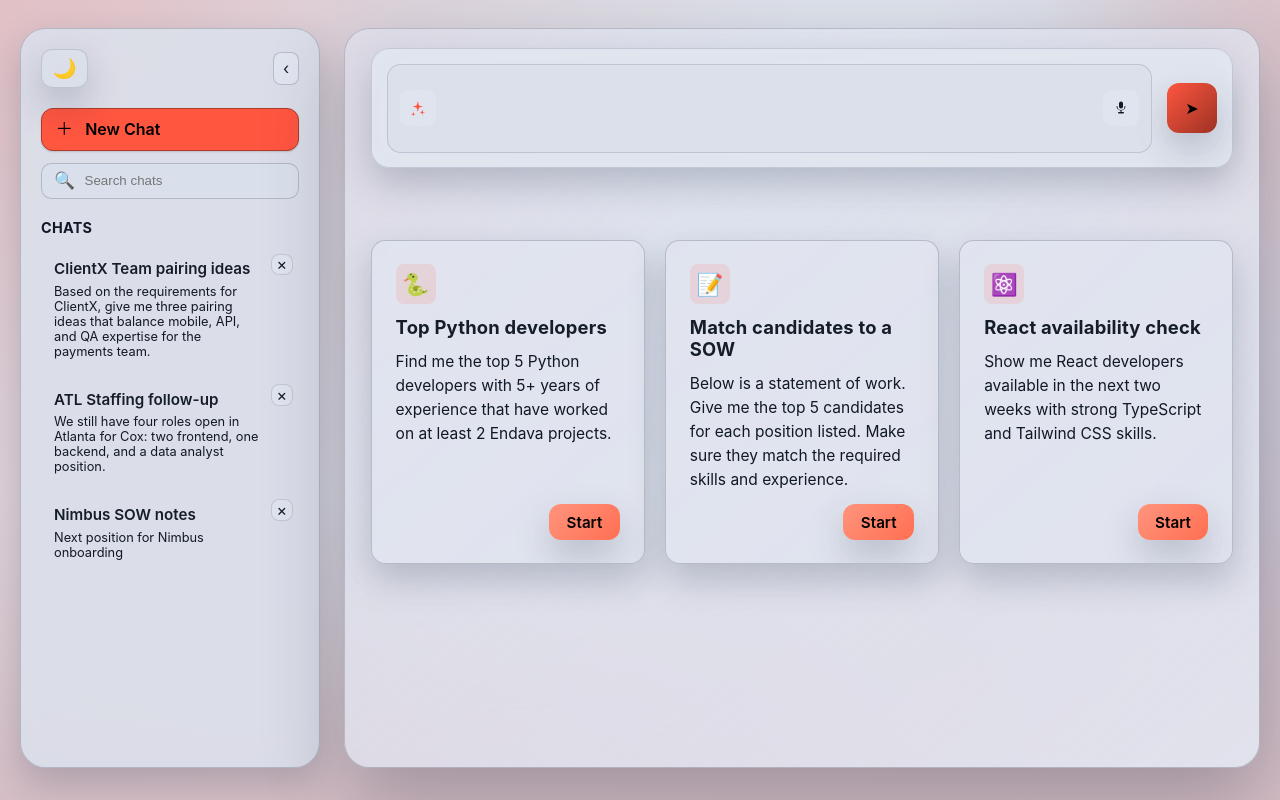
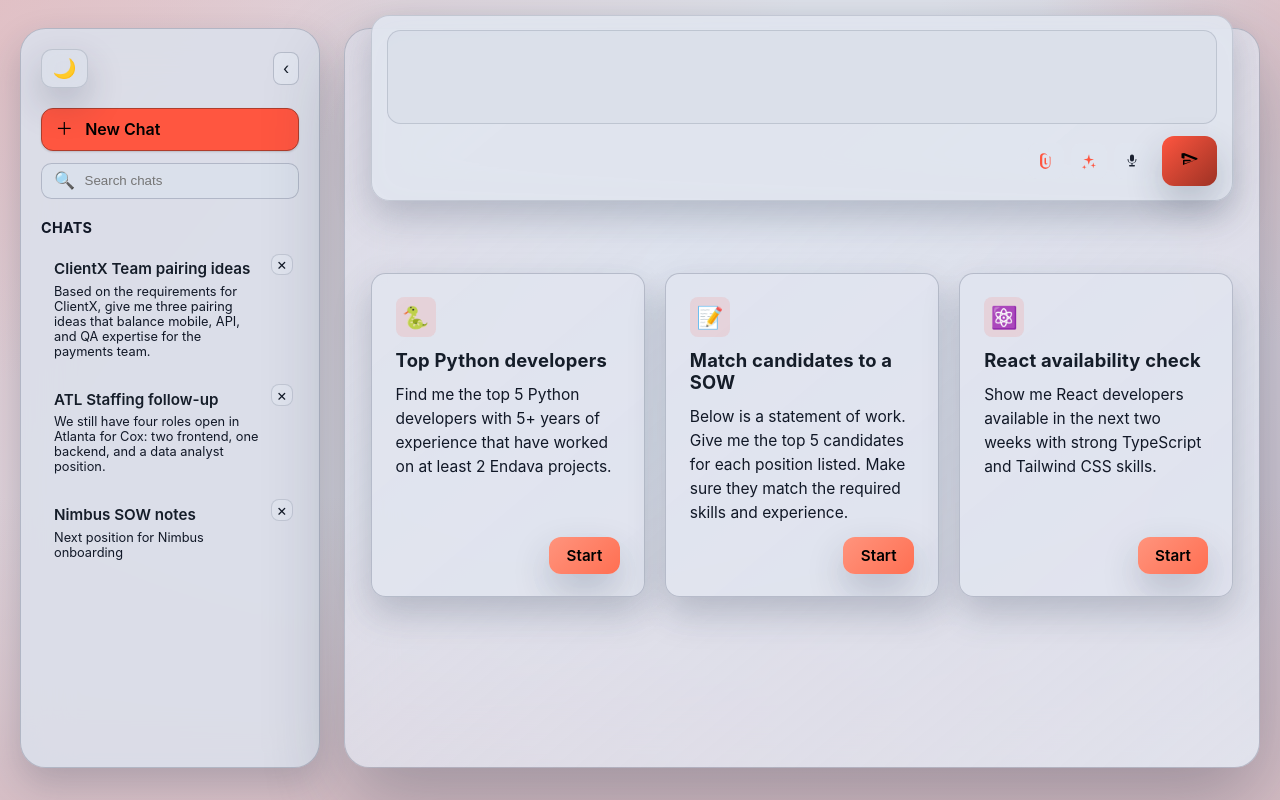
Before and after one commit to garystorey/chat-ui-no-framework, a React (Vite) app: page / in a window 1280 px wide. Built offline with nearby package versions, Linux system fonts and the light colour scheme.

Commit message:
Add attachment support and restructure input icons

```diff
--- a/src/App.tsx
+++ b/src/App.tsx
@@ -7,10 +7,10 @@ import {
   useState,
   type MouseEvent,
 } from 'react';
-import type { Message } from './atoms/chatAtoms';
+import type { Message, MessageAttachment } from './atoms/chatAtoms';
 import { messagesAtom, typingAtom } from './atoms/chatAtoms';
 import ChatWindow from './components/ChatWindow';
-import UserInput from './components/UserInput';
+import UserInput, { UserInputSendPayload } from './components/UserInput';
 import Card from './components/Card';
 import Sidebar, { ChatSummary } from './components/Sidebar';
 import useTheme from './hooks/useTheme';
@@ -28,6 +28,55 @@ const getId = () => {
     return crypto.randomUUID();
   }
   return `${Date.now()}-${Math.random().toString(16).slice(2)}`;
+};
+
+
+type AttachmentRequest = MessageAttachment & { data: string };
+
+const arrayBufferToBase64 = (buffer: ArrayBuffer) => {
+  let binary = '';
+  const bytes = new Uint8Array(buffer);
+  const chunkSize = 0x8000;
+
+  for (let index = 0; index < bytes.length; index += chunkSize) {
+    const chunk = bytes.subarray(index, index + chunkSize);
+    binary += String.fromCharCode(...chunk);
+  }
+
+  if (typeof globalThis.btoa === 'function') {
+    return globalThis.btoa(binary);
+  }
+
+  throw new Error('Base64 encoding is not supported in this environment.');
+};
+
+const encodeFileToBase64 = async (file: File) => {
+  const buffer = await file.arrayBuffer();
+  return arrayBufferToBase64(buffer);
+};
+
+const buildMessageAttachments = (files: File[]): MessageAttachment[] =>
+  files.map((file) => ({
+    id: getId(),
+    name: file.name,
+    size: file.size,
+    type: file.type,
+  }));
+
+const buildAttachmentRequestPayload = async (
+  files: File[],
+  metadata: MessageAttachment[]
+): Promise<AttachmentRequest[]> => {
+  if (!files.length) {
+    return [];
+  }
+
+  return Promise.all(
+    files.map(async (file, index) => ({
+      ...metadata[index],
+      data: await encodeFileToBase64(file),
+    }))
+  );
 };
 
 
@@ -321,7 +370,7 @@ const App = () => {
   }, [activeChatId, messages]);
 
   const handleSend = useCallback(
-    (text: string) => {
+    async ({ text, attachments }: UserInputSendPayload) => {
       if (!text) {
         return false;
       }
@@ -338,7 +387,29 @@ const App = () => {
         setChatOpen(true);
       }
 
-      const userMessage: Message = { id: getId(), sender: 'user', content: text };
+      let messageAttachments: MessageAttachment[] = [];
+      let requestAttachments: AttachmentRequest[] = [];
+
+      if (attachments.length) {
+        messageAttachments = buildMessageAttachments(attachments);
+
+        try {
+          requestAttachments = await buildAttachmentRequestPayload(
+            attachments,
+            messageAttachments
+          );
+        } catch (error) {
+          console.error('Unable to read attachments', error);
+          return false;
+        }
+      }
+
+      const userMessage: Message = {
+        id: getId(),
+        sender: 'user',
+        content: text,
+        ...(messageAttachments.length ? { attachments: messageAttachments } : {}),
+      };
       const assistantMessageId = getId();
       const assistantMessage: Message = { id: assistantMessageId, sender: 'bot', content: '' };
       let assistantReply = '';
@@ -362,6 +433,7 @@ const App = () => {
             model: DEFAULT_CHAT_MODEL,
             messages: toChatCompletionMessages(conversationForRequest),
             stream: true,
+            ...(requestAttachments.length ? { attachments: requestAttachments } : {}),
           },
           signal: controller.signal,
           onChunk: (chunk: ChatCompletionStreamResponse) => {
--- a/src/components/UserInput.css
+++ b/src/components/UserInput.css
@@ -1,12 +1,13 @@
+
 .input-panel {
   background: color-mix(in oklab, var(--panel-solid) 94%, transparent);
   border: 1px solid color-mix(in oklab, var(--panel-border) 70%, transparent);
   border-radius: 1.15rem;
   padding: 0.9rem 0.95rem;
   display: flex;
-  flex-direction: row;
-  align-items: center;
-  gap: 0.9rem;
+  flex-direction: column;
+  align-items: stretch;
+  gap: 0.85rem;
   box-shadow: var(--shadow-soft);
   margin: 0;
   backdrop-filter: blur(18px) saturate(150%);
@@ -28,17 +29,14 @@ body.chat-open .input-panel {
   flex-direction: column;
   align-items: stretch;
   width: 100%;
+  gap: 0.75rem;
 }
 
 .input-panel__field {
-  display: flex;
-  align-items: center;
-  gap: 0.75rem;
   background: color-mix(in oklab, var(--panel) 84%, transparent);
   border-radius: 0.85rem;
   border: 1px solid color-mix(in oklab, var(--panel-border) 70%, transparent);
-  padding: 0.35rem 0.75rem;
-  position: relative;
+  padding: 0.35rem 0.85rem;
 }
 
 .input-panel textarea {
@@ -56,28 +54,106 @@ body.chat-open .input-panel {
   outline: none;
 }
 
+.input-panel textarea:focus {
+  outline: none;
+}
+
 .input-panel textarea::placeholder {
   color: color-mix(in oklab, var(--muted) 78%, transparent);
 }
 
-.input-panel textarea:focus {
-  outline: none;
+.input-panel__attachment-list {
+  list-style: none;
+  margin: 0;
+  padding: 0;
+  display: flex;
+  flex-wrap: wrap;
+  gap: 0.5rem;
 }
 
-.input-panel__glyph {
+.input-panel__attachment-item {
+  display: inline-flex;
+  align-items: center;
+  gap: 0.5rem;
+  padding: 0.35rem 0.6rem;
+  border-radius: 0.65rem;
+  background: color-mix(in oklab, var(--panel-solid) 90%, transparent);
+  color: color-mix(in oklab, var(--text) 90%, transparent);
+  font-size: 0.85rem;
+}
+
+.input-panel__attachment-name {
+  max-width: 16rem;
+  overflow: hidden;
+  text-overflow: ellipsis;
+  white-space: nowrap;
+}
+
+.input-panel__attachment-remove {
+  background: none;
+  border: none;
+  color: var(--accent);
+  cursor: pointer;
+  font: inherit;
+  padding: 0;
+}
+
+.input-panel__attachment-remove:hover {
+  text-decoration: underline;
+}
+
+.input-panel__controls {
+  display: flex;
+  align-items: center;
+  justify-content: flex-end;
+  gap: 0.75rem;
+}
+
+.input-panel__actions {
+  display: inline-flex;
+  align-items: center;
+  gap: 0.45rem;
+}
+
+.input-panel__file-input {
+  display: none;
+}
+
+.input-panel__icon-button {
   display: inline-flex;
   align-items: center;
   justify-content: center;
   width: 2.25rem;
   height: 2.25rem;
   border-radius: 0.6rem;
-  background: color-mix(in oklab, var(--panel-solid) 90%, transparent);
-  color: var(--accent);
-  flex-shrink: 0;
+  border: none;
+  background: color-mix(in oklab, var(--panel-solid) 92%, transparent);
+  color: color-mix(in oklab, var(--muted) 90%, transparent);
+  cursor: pointer;
+  transition: filter var(--duration-sm) var(--ease-out),
+    transform var(--duration-sm) var(--ease-out);
 }
 
-.input-panel__glyph--trail {
-  color: var(--muted);
+.input-panel__icon-button:hover {
+  filter: brightness(1.06);
+  transform: translateY(-1px);
+}
+
+.input-panel__icon-button:active {
+  transform: translateY(0);
+}
+
+.input-panel__icon-button:focus-visible {
+  outline: none;
+  box-shadow: var(--focus-ring);
+}
+
+.input-panel__icon-button--accent {
+  color: var(--accent);
+}
+
+.input-panel__icon-button--muted {
+  color: color-mix(in oklab, var(--muted) 95%, transparent);
 }
 
 .input-panel__submit {
@@ -120,12 +196,16 @@ body.chat-open .input-panel {
 
 @media (max-width: 600px) {
   .input-panel {
-    flex-direction: column;
-    gap: 0.75rem;
     padding: 0.85rem;
   }
 
-  .input-panel__submit {
-    width: 100%;
+  .input-panel__controls {
+    flex-direction: column;
+    align-items: stretch;
+    gap: 0.65rem;
+  }
+
+  .input-panel__actions {
+    justify-content: flex-end;
   }
 }
--- a/src/components/UserInput.tsx
+++ b/src/components/UserInput.tsx
@@ -7,38 +7,27 @@ import {
   useEffect,
   useImperativeHandle,
   useRef,
+  useState,
 } from 'react';
+import { AttachmentIcon, MicIcon, SendIcon, SparkIcon } from './icons';
 import './UserInput.css';
+
+export type UserInputSendPayload = {
+  text: string;
+  attachments: File[];
+};
 
 type UserInputProps = {
   value: string;
   onChange: (value: string) => void;
-  onSend: (text: string) => boolean;
+  onSend: (payload: UserInputSendPayload) => Promise<boolean> | boolean;
 };
-
-const SparkIcon = () => (
-  <svg aria-hidden="true" width="18" height="18" viewBox="0 0 18 18" fill="none">
-    <path
-      d="M9 2.25 9.75 6a1 1 0 0 0 .75.75L14 7.5l-3.5 1a1 1 0 0 0-.7.7l-1.05 3.5-1-3.5a1 1 0 0 0-.7-.7L3.5 7.5l3.5-.75a1 1 0 0 0 .75-.75L9 2.25ZM4.25 12.75l.375 1.5a.75.75 0 0 0 .525.525l1.5.375-1.5.375a.75.75 0 0 0-.525.525l-.375 1.5-.375-1.5a.75.75 0 0 0-.525-.525l-1.5-.375 1.5-.375a.75.75 0 0 0 .525-.525l.375-1.5Zm9-2.25.45 1.8a.9.9 0 0 0 .63.63l1.8.45-1.8.45a.9.9 0 0 0-.63.63l-.45 1.8-.45-1.8a.9.9 0 0 0-.63-.63l-1.8-.45 1.8-.45a.9.9 0 0 0 .63-.63l.45-1.8Z"
-      fill="currentColor"
-      fillRule="evenodd"
-      clipRule="evenodd"
-    />
-  </svg>
-);
-
-const MicIcon = () => (
-  <svg aria-hidden="true" width="16" height="16" viewBox="0 0 16 16" fill="none">
-    <path
-      d="M8 1.5a2 2 0 0 0-2 2v3a2 2 0 1 0 4 0v-3a2 2 0 0 0-2-2Zm4.5 5a.5.5 0 0 0-1 0A3.5 3.5 0 0 1 8 10a3.5 3.5 0 0 1-3.5-3.5.5.5 0 0 0-1 0A4.5 4.5 0 0 0 7.5 10.45V12H5.75a.75.75 0 1 0 0 1.5h4.5a.75.75 0 1 0 0-1.5H8.5v-1.55A4.5 4.5 0 0 0 12.5 6.5Z"
-      fill="currentColor"
-    />
-  </svg>
-);
 
 const UserInput = forwardRef<HTMLTextAreaElement, UserInputProps>(
   ({ value, onChange, onSend }, forwardedRef) => {
     const textareaRef = useRef<HTMLTextAreaElement>(null);
+    const fileInputRef = useRef<HTMLInputElement>(null);
+    const [attachments, setAttachments] = useState<File[]>([]);
 
     useImperativeHandle(forwardedRef, () => textareaRef.current!);
 
@@ -49,36 +38,42 @@ const UserInput = forwardRef<HTMLTextAreaElement, UserInputProps>(
       textarea.style.height = `${textarea.scrollHeight}px`;
     }, [value]);
 
+    const sendMessage = useCallback(async () => {
+      const trimmed = value.trim();
+      if (!trimmed) {
+        return false;
+      }
+
+      const sent = await Promise.resolve(
+        onSend({
+          text: trimmed,
+          attachments,
+        })
+      );
+
+      if (sent) {
+        setAttachments([]);
+      }
+
+      return sent;
+    }, [attachments, onSend, value]);
+
     const handleSubmit = useCallback(
       (event: FormEvent<HTMLFormElement>) => {
         event.preventDefault();
-        const trimmed = value.trim();
-        if (!trimmed) {
-          return;
-        }
-        const sent = onSend(trimmed);
-        if (!sent) {
-          return;
-        }
+        void sendMessage();
       },
-      [onSend, value]
+      [sendMessage]
     );
 
     const handleKeyDown = useCallback(
       (event: KeyboardEvent<HTMLTextAreaElement>) => {
         if (event.key === 'Enter' && !event.shiftKey) {
           event.preventDefault();
-          const trimmed = value.trim();
-          if (!trimmed) {
-            return;
-          }
-          const sent = onSend(trimmed);
-          if (!sent) {
-            return;
-          }
+          void sendMessage();
         }
       },
-      [onSend, value]
+      [sendMessage]
     );
 
     const handleChange = useCallback(
@@ -87,6 +82,52 @@ const UserInput = forwardRef<HTMLTextAreaElement, UserInputProps>(
       },
       [onChange]
     );
+
+    const handleAttachmentButtonClick = useCallback(() => {
+      fileInputRef.current?.click();
+    }, []);
+
+    const handleAttachmentChange = useCallback(
+      (event: ChangeEvent<HTMLInputElement>) => {
+        const files = event.target.files;
+        if (!files?.length) {
+          return;
+        }
+
+        setAttachments((current) => {
+          const next = [...current];
+          Array.from(files).forEach((file) => {
+            const exists = next.some(
+              (existing) =>
+                existing.name === file.name &&
+                existing.size === file.size &&
+                existing.lastModified === file.lastModified
+            );
+
+            if (!exists) {
+              next.push(file);
+            }
+          });
+          return next;
+        });
+
+        event.target.value = '';
+      },
+      []
+    );
+
+    const handleRemoveAttachment = useCallback((target: File) => {
+      setAttachments((current) =>
+        current.filter(
+          (file) =>
+            !(
+              file.name === target.name &&
+              file.size === target.size &&
+              file.lastModified === target.lastModified
+            )
+        )
+      );
+    }, []);
 
     return (
       <form
@@ -100,9 +141,6 @@ const UserInput = forwardRef<HTMLTextAreaElement, UserInputProps>(
             Enter your request
           </label>
           <div className="input-panel__field">
-            <span className="input-panel__glyph" aria-hidden="true">
-              <SparkIcon />
-            </span>
             <textarea
               id="inputText"
               ref={textareaRef}
@@ -115,21 +153,76 @@ const UserInput = forwardRef<HTMLTextAreaElement, UserInputProps>(
               aria-describedby="inputHint"
               autoFocus
             />
-            <span className="input-panel__glyph input-panel__glyph--trail" aria-hidden="true">
-              <MicIcon />
-            </span>
+          </div>
+          {attachments.length > 0 ? (
+            <ul className="input-panel__attachment-list">
+              {attachments.map((file) => (
+                <li
+                  key={`${file.name}-${file.lastModified}`}
+                  className="input-panel__attachment-item"
+                >
+                  <span className="input-panel__attachment-name">{file.name}</span>
+                  <button
+                    type="button"
+                    className="input-panel__attachment-remove"
+                    onClick={() => handleRemoveAttachment(file)}
+                    aria-label={`Remove ${file.name}`}
+                  >
+                    Remove
+                  </button>
+                </li>
+              ))}
+            </ul>
+          ) : null}
+          <div className="input-panel__controls">
+            <input
+              ref={fileInputRef}
+              type="file"
+              className="input-panel__file-input"
+              onChange={handleAttachmentChange}
+              multiple
+              tabIndex={-1}
+              aria-hidden="true"
+            />
+            <div className="input-panel__actions">
+              <button
+                type="button"
+                className="input-panel__icon-button input-panel__icon-button--accent"
+                onClick={handleAttachmentButtonClick}
+                aria-label="Add attachment"
+                title="Add attachment"
+              >
+                <AttachmentIcon />
+              </button>
+              <button
+                type="button"
+                className="input-panel__icon-button input-panel__icon-button--accent"
+                aria-label="Insert spark"
+                title="Insert spark"
+              >
+                <SparkIcon />
+              </button>
+              <button
+                type="button"
+                className="input-panel__icon-button input-panel__icon-button--muted"
+                aria-label="Start voice input"
+                title="Start voice input"
+              >
+                <MicIcon />
+              </button>
+            </div>
+            <button
+              type="submit"
+              className="input-panel__submit"
+              aria-label="Send message"
+            >
+              <SendIcon />
+            </button>
           </div>
           <div id="inputHint" className="sr-only">
             Press Enter to send and Shift+Enter for newline
           </div>
         </div>
-        <button
-          type="submit"
-          className="input-panel__submit"
-          aria-label="Send message"
-        >
-          <span aria-hidden="true">➤</span>
-        </button>
       </form>
     );
   }
--- /dev/null
+++ b/src/components/icons/AttachmentIcon.tsx
@@ -0,0 +1,22 @@
+import type { SVGProps } from 'react';
+
+const AttachmentIcon = (props: SVGProps<SVGSVGElement>) => (
+  <svg
+    aria-hidden="true"
+    width="18"
+    height="18"
+    viewBox="0 0 18 18"
+    fill="none"
+    focusable="false"
+    {...props}
+  >
+    <path
+      d="M12.75 5.25v6.375a3.75 3.75 0 0 1-7.5 0V4.875a2.625 2.625 0 0 1 5.25 0v6.188a1.5 1.5 0 0 1-3 0V6.375a.75.75 0 0 1 1.5 0v4.312a.75.75 0 1 0 1.5 0V4.875a3.75 3.75 0 1 0-7.5 0v6.75a5.25 5.25 0 1 0 10.5 0V5.25a.75.75 0 0 0-1.5 0Z"
+      fill="currentColor"
+      fillRule="evenodd"
+      clipRule="evenodd"
+    />
+  </svg>
+);
+
+export default AttachmentIcon;
--- /dev/null
+++ b/src/components/icons/MicIcon.tsx
@@ -0,0 +1,20 @@
+import type { SVGProps } from 'react';
+
+const MicIcon = (props: SVGProps<SVGSVGElement>) => (
+  <svg
+    aria-hidden="true"
+    width="16"
+    height="16"
+    viewBox="0 0 16 16"
+    fill="none"
+    focusable="false"
+    {...props}
+  >
+    <path
+      d="M8 1.5a2 2 0 0 0-2 2v3a2 2 0 1 0 4 0v-3a2 2 0 0 0-2-2Zm4.5 5a.5.5 0 0 0-1 0A3.5 3.5 0 0 1 8 10a3.5 3.5 0 0 1-3.5-3.5.5.5 0 0 0-1 0A4.5 4.5 0 0 0 7.5 10.45V12H5.75a.75.75 0 1 0 0 1.5h4.5a.75.75 0 1 0 0-1.5H8.5v-1.55A4.5 4.5 0 0 0 12.5 6.5Z"
+      fill="currentColor"
+    />
+  </svg>
+);
+
+export default MicIcon;
--- /dev/null
+++ b/src/components/icons/SendIcon.tsx
@@ -0,0 +1,20 @@
+import type { SVGProps } from 'react';
+
+const SendIcon = (props: SVGProps<SVGSVGElement>) => (
+  <svg
+    aria-hidden="true"
+    width="20"
+    height="20"
+    viewBox="0 0 20 20"
+    fill="none"
+    focusable="false"
+    {...props}
+  >
+    <path
+      d="M3.215 2.293a.75.75 0 0 1 .804-.178l13 5a.75.75 0 0 1 0 1.39l-13 5A.75.75 0 0 1 3 13.75v-4.3a.75.75 0 0 1 .75-.75H10a.75.75 0 0 1 0 1.5H4.5v2.275L15.56 9l-11.06-4.475V6.5A.75.75 0 0 1 3 7.25H2.25a.75.75 0 0 1-.75-.75V3.25a.75.75 0 0 1 .715-.957Z"
+      fill="currentColor"
+    />
+  </svg>
+);
+
+export default SendIcon;
--- /dev/null
+++ b/src/components/icons/SparkIcon.tsx
@@ -0,0 +1,22 @@
+import type { SVGProps } from 'react';
+
+const SparkIcon = (props: SVGProps<SVGSVGElement>) => (
+  <svg
+    aria-hidden="true"
+    width="18"
+    height="18"
+    viewBox="0 0 18 18"
+    fill="none"
+    focusable="false"
+    {...props}
+  >
+    <path
+      d="M9 2.25 9.75 6a1 1 0 0 0 .75.75L14 7.5l-3.5 1a1 1 0 0 0-.7.7l-1.05 3.5-1-3.5a1 1 0 0 0-.7-.7L3.5 7.5l3.5-.75a1 1 0 0 0 .75-.75L9 2.25ZM4.25 12.75l.375 1.5a.75.75 0 0 0 .525.525l1.5.375-1.5.375a.75.75 0 0 0-.525.525l-.375 1.5-.375-1.5a.75.75 0 0 0-.525-.525l-1.5-.375 1.5-.375a.75.75 0 0 0 .525-.525l.375-1.5Zm9-2.25.45 1.8a.9.9 0 0 0 .63.63l1.8.45-1.8.45a.9.9 0 0 0-.63.63l-.45 1.8-.45-1.8a.9.9 0 0 0-.63-.63l-1.8-.45 1.8-.45a.9.9 0 0 0 .63-.63l.45-1.8Z"
+      fill="currentColor"
+      fillRule="evenodd"
+      clipRule="evenodd"
+    />
+  </svg>
+);
+
+export default SparkIcon;
--- /dev/null
+++ b/src/components/icons/index.ts
@@ -0,0 +1,5 @@
+export { default as AttachmentIcon } from './AttachmentIcon';
+export { default as MicIcon } from './MicIcon';
+export { default as PlusIcon } from './PlusIcon';
+export { default as SendIcon } from './SendIcon';
+export { default as SparkIcon } from './SparkIcon';
```
Also changed, not shown: src/atoms/chatAtoms.ts (+8 -0 lines), src/components/Header.tsx (+1 -12 lines), src/components/icons/PlusIcon.tsx (added, +23 -0 lines).
